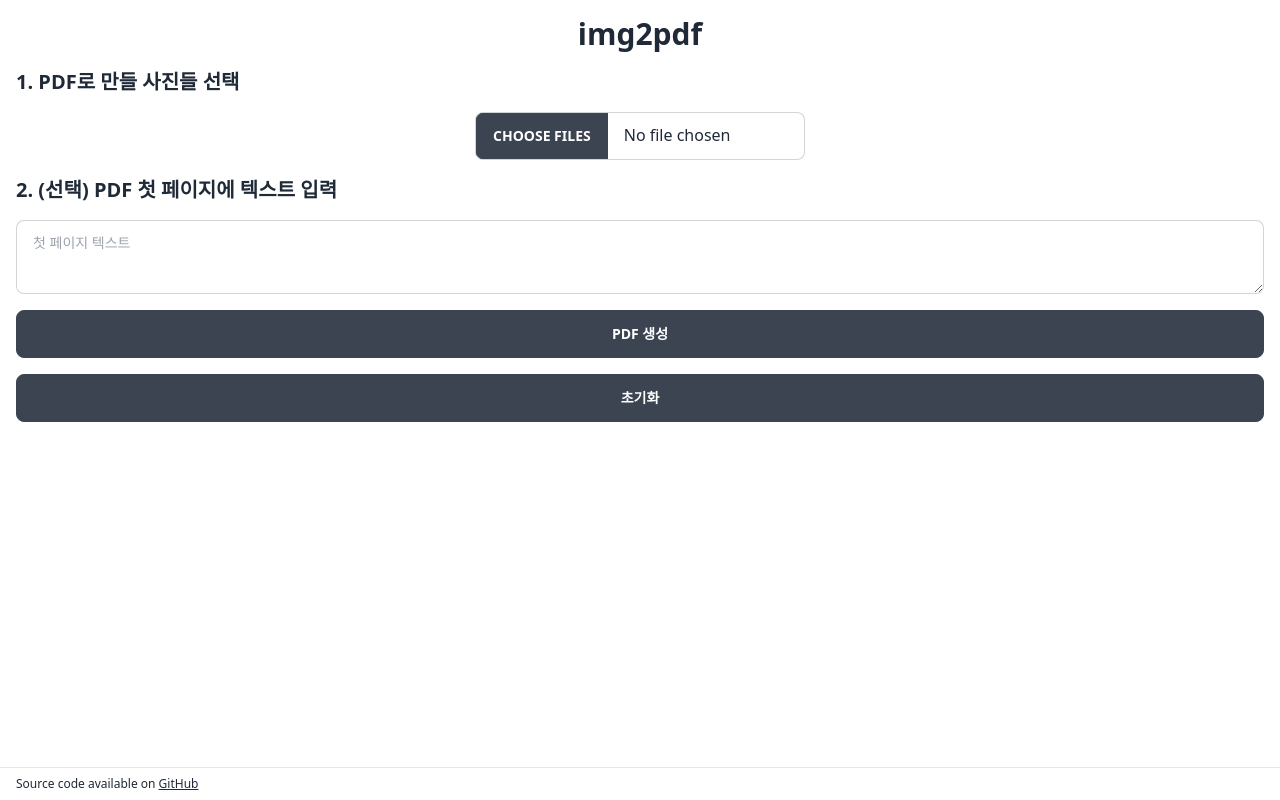
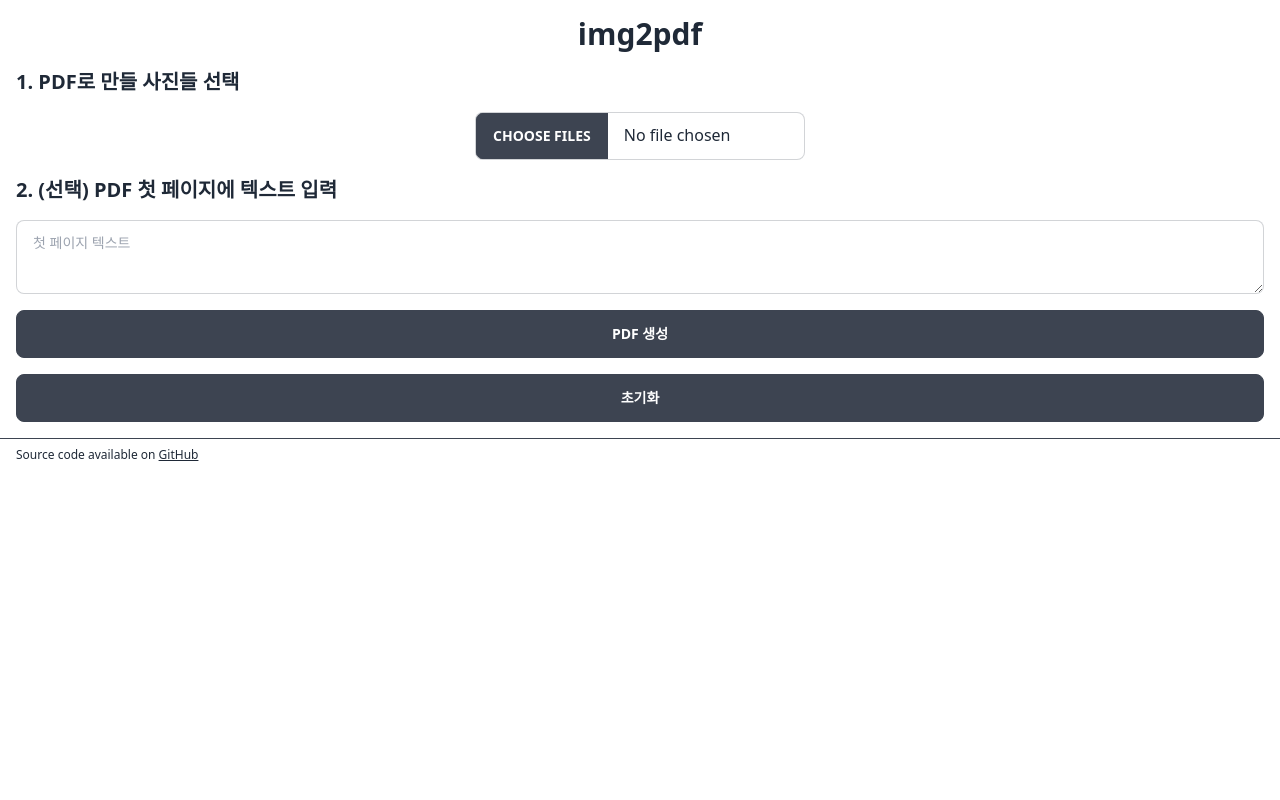
Before and after one commit to dlwocks31/img2pdf, a React (Vite) app: page / in a window 1280 px wide. Built offline with nearby package versions, Linux system fonts and the light colour scheme.

Commit message:
change footer style

```diff
--- a/src/App.tsx
+++ b/src/App.tsx
@@ -64,6 +64,7 @@
     doc.save(`img2pdf_${formattedNow}.pdf`);
   }
   return (
+    <div className="flex flex-col min-h-screen">
       <div className="flex flex-col gap-4 p-4">
         <div className="text-3xl font-bold text-center">img2pdf</div>
         <div className="text-xl font-bold">1. PDF로 만들 사진들 선택</div>
@@ -101,7 +102,8 @@
               </button>
               <button
                 className={
-                "btn btn-sm " + (i < fileOrder.length - 1 ? "" : "btn-disabled")
+                  "btn btn-sm " +
+                  (i < fileOrder.length - 1 ? "" : "btn-disabled")
                 }
                 onClick={() => handleDown(i)}
               >
@@ -121,6 +123,7 @@
         <button className="btn" onClick={() => window.location.reload()}>
           초기화
         </button>
+      </div>
       <Footer />
     </div>
   );
@@ -128,8 +131,8 @@
 
 function Footer() {
   return (
-    <div className="fixed bottom-0 left-0 right-0 py-2 px-4 border-t ">
-      <p className="text-xs">
+    <div className="py-2 px-4 border-t border-neutral bg-base-100">
+      <p className="text-xs text-base-content">
         Source code available on{" "}
         <a
           href="https://github.com/dlwocks31/img2pdf"
```
Lines whose indentation alone changed are shown as unchanged.
